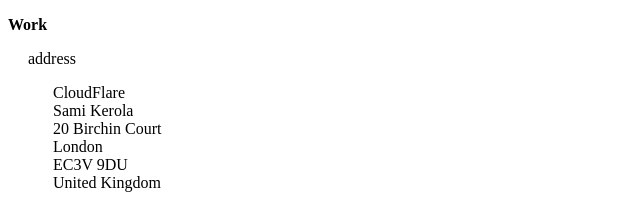
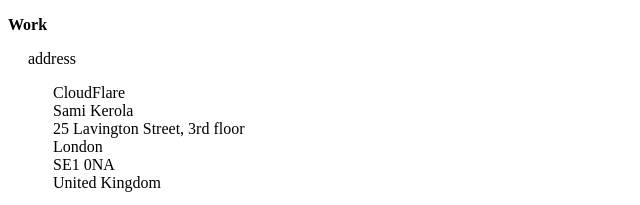
Before and after one commit to kerolasa/kerolasa.github.io, a plain HTML site: page index.html in a window 1280 px wide. Shown: the top 205 px of the page, without its empty margins (0-640 px from the left). Drawn offline with Linux system fonts and the light colour scheme.

Commit message:
CloudFlare London office moved
Signed-off-by: Sami Kerola <kerolasa@iki.fi>

```diff
--- a/index.html
+++ b/index.html
@@ -45,9 +45,9 @@ itemtype="http://schema.org/Organization">
 Sami Kerola<br/>
 <span itemprop="address" itemscope
 itemtype="http://schema.org/PostalAddress">
-<span itemprop="streetAddress">20 Birchin Court</span><br/>
+<span itemprop="streetAddress">25 Lavington Street, 3rd floor</span><br/>
 <span itemprop="addressLocality">London</span><br/>
-<span itemprop="postalCode">EC3V 9DU</span><br/>
+<span itemprop="postalCode">SE1 0NA</span><br/>
 <span itemprop="addressCountry">United Kingdom</span></p>
 </span>
 <div class="justtext">
```
